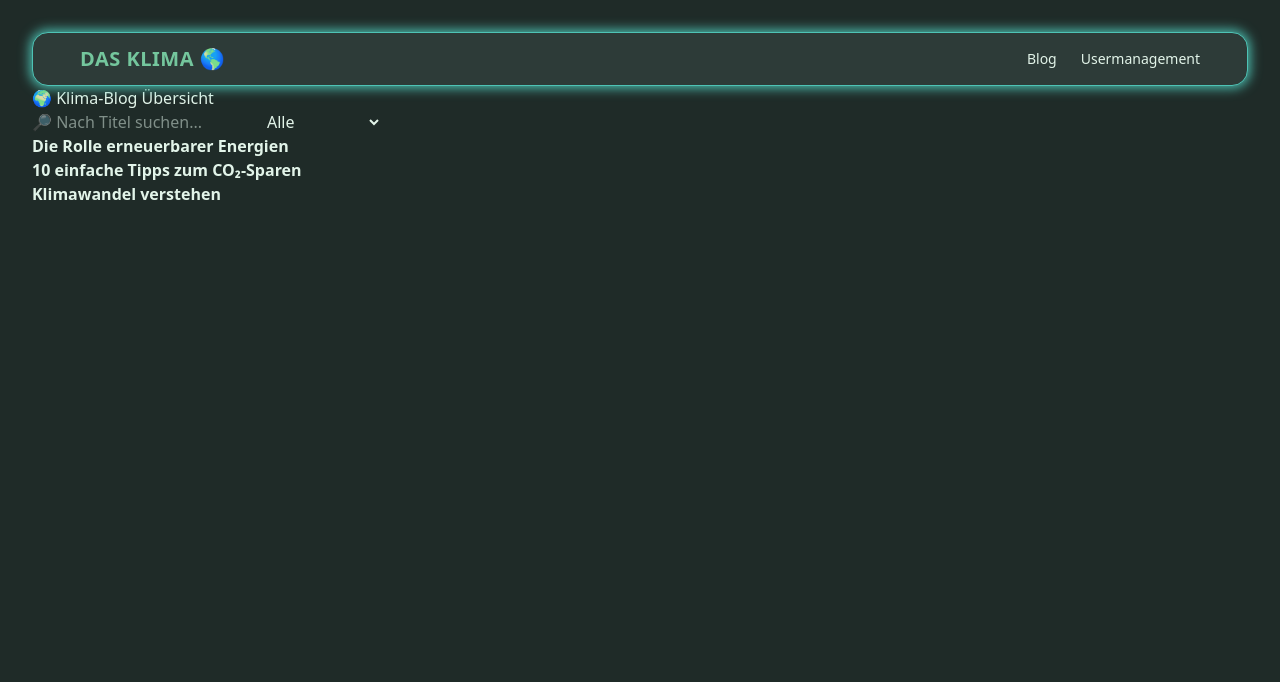
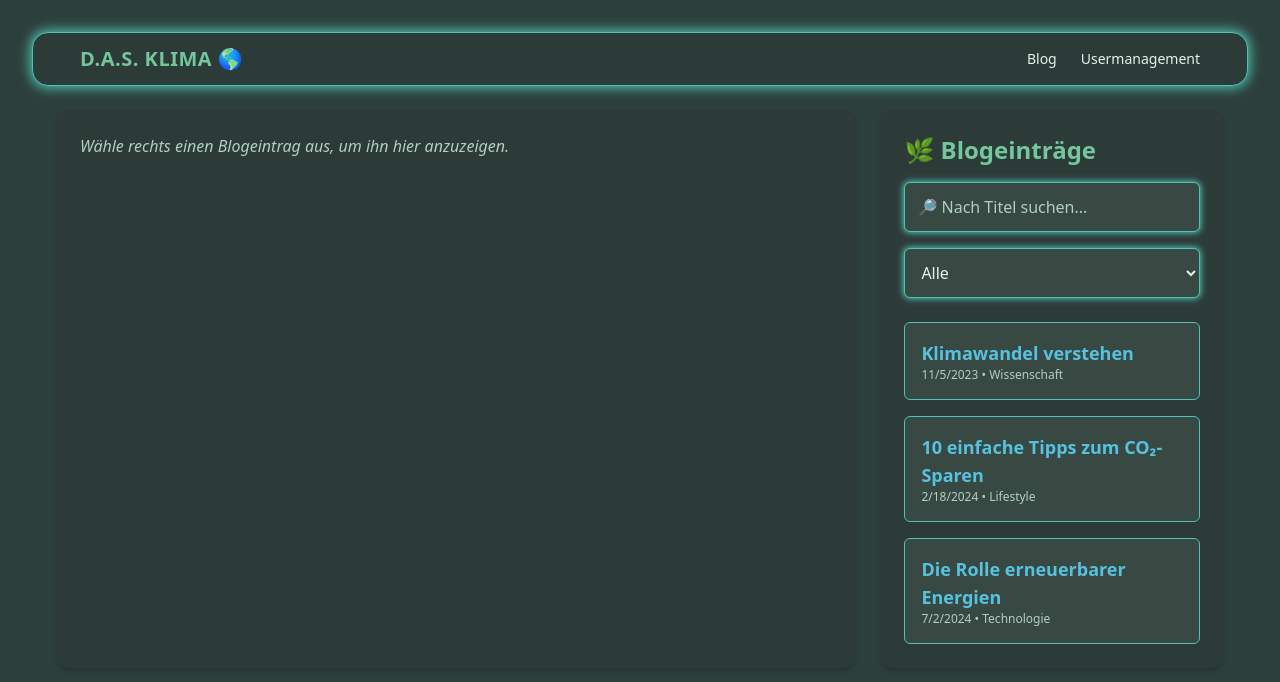
Before and after one commit to daincoding/dasklima, a React (Vite) app: page /blogoverview in a window 1280 px wide. Shown: the top 682 px of the page. Built offline with nearby package versions, Linux system fonts and the light colour scheme.

Commit message:
DAY 1.5 - DESIGN COMMIT

```diff
--- a/src/App.css
+++ b/src/App.css
@@ -2,7 +2,7 @@
 
 :root {
     /* Hintergrundbasis – weich dunkelgrün/bläulich */
-    --cl-base: #1f2b28;
+    --cl-base: #2d3f3b;
     --cl-mantle: #273631;
     --cl-crust: #19201e;
 
--- a/src/components/Navbar.jsx
+++ b/src/components/Navbar.jsx
@@ -9,9 +9,12 @@ function Navbar() {
         >
             <div className="max-w-6xl mx-auto px-4 py-3 flex justify-between items-center">
                 {/* Logo / Title */}
-                <h1 className="text-xl font-bold text-[var(--cl-green)] tracking-wide">
-                    DAS KLIMA 🌎
-                </h1>
+                <Link
+                    to="/"
+                    className="text-xl font-bold text-[var(--cl-green)] tracking-wide hover:text-[var(--cl-blue)] transition-colors"
+                >
+                    D.A.S. KLIMA 🌎
+                </Link>
 
                 {/* Navigation Links */}
                 <ul className="flex space-x-6 text-sm font-medium">
--- a/src/pages/BlogOverview.jsx
+++ b/src/pages/BlogOverview.jsx
@@ -1,12 +1,12 @@
 import { useState, useEffect } from 'react';
+import CommentSection from "../components/CommentSection.jsx";
 
 function BlogUebersicht() {
     const [beitraege, setBeitraege] = useState([]);
-    const [ausgewählt, setAusgewählt] = useState(null);
+    const [ausgewaehlt, setAusgewaehlt] = useState(null);
     const [suchbegriff, setSuchbegriff] = useState('');
-    const [ausgewählteKategorie, setAusgewählteKategorie] = useState('Alle');
+    const [ausgewaehlteKategorie, setAusgewaehlteKategorie] = useState('Alle');
 
-    // Ruft die JSON-Datei ab und speichert sie in beitraege
     useEffect(() => {
         fetch('/data/blogeintrag.json')
             .then((antwort) => antwort.json())
@@ -14,55 +14,89 @@ function BlogUebersicht() {
             .catch((fehler) => console.error('Fehler beim Laden der Daten:', fehler));
     }, []);
 
-    // Alle Kategorien aus den Beiträgen extrahieren und in Liste speichern
     const kategorien = ['Alle', ...new Set(beitraege.map(eintrag => eintrag.kategorie))];
 
-    // Beiträge filtern nach Suchbegriff und Kategorie
     const gefilterteBeitraege = beitraege
         .filter(eintrag =>
             eintrag.titel.toLowerCase().includes(suchbegriff.toLowerCase()) &&
-            (ausgewählteKategorie === 'Alle' || eintrag.kategorie === ausgewählteKategorie)
+            (ausgewaehlteKategorie === 'Alle' || eintrag.kategorie === ausgewaehlteKategorie)
         )
-        .sort((a, b) => new Date(b.datum) - new Date(a.datum));
+        .sort((a, b) => new Date(a.datum) - new Date(b.datum)); // älteste zuerst
 
     return (
-        <div >
-            <h1>🌍 Klima-Blog Übersicht</h1>
-    {/*Suchfeld für Titel*/}
+        <div className="flex flex-col md:flex-row gap-6 p-6 max-w-7xl mx-auto text-[var(--cl-text)]">
+
+            {/* Linke Seite: Detailansicht */}
+            <div className="w-full md:w-[70%] bg-[var(--cl-surface0)] p-6 rounded-xl shadow-md">
+                {ausgewaehlt ? (
+                    <div>
+                        <h2 className="text-2xl font-bold mb-2 text-[var(--cl-sky)]">{ausgewaehlt.titel}</h2>
+                        <p className="text-sm text-[var(--cl-subtext1)] mb-2">
+                            {ausgewaehlt.kategorie} • {new Date(ausgewaehlt.datum).toLocaleDateString()}
+                        </p>
+                        <p className="text-[var(--cl-subtext0)] mb-4">
+                            <strong>{ausgewaehlt.kurzbeschreibung}</strong>
+                        </p>
+                        <p className="leading-relaxed whitespace-pre-line">{ausgewaehlt.text}</p>
+
+                        {/* Kommentarbereich */}
+                        <CommentSection postId={`blog-${ausgewaehlt.id}`} />
+                    </div>
+                ) : (
+                    <p className="italic text-[var(--cl-subtext1)]">
+                        Wähle rechts einen Blogeintrag aus, um ihn hier anzuzeigen.
+                    </p>
+                )}
+            </div>
+
+
+            {/* Rechte Seite: Liste, Suche, Filter */}
+            <div className="w-full md:w-[30%] bg-[var(--cl-surface0)] p-6 rounded-xl shadow-md">
+                <h1 className="text-2xl font-bold mb-4 text-[var(--cl-green)]">🌿 Blogeinträge</h1>
+
+                {/* Suchfeld */}
                 <input
                     type="text"
                     placeholder="🔎 Nach Titel suchen..."
                     value={suchbegriff}
                     onChange={(e) => setSuchbegriff(e.target.value)}
+                    className="w-full p-3 mb-4 rounded-md bg-[var(--cl-surface1)] text-[var(--cl-text)]
+            placeholder:text-[var(--cl-subtext1)] border border-[var(--cl-teal)]
+            shadow-[0_0_6px_1px_var(--cl-teal)] focus:outline-none focus:ring-2
+            focus:ring-[var(--cl-green)] transition"
                 />
-    {/*Dropdown-Menü für Kategorien*/}
+
+                {/* Kategorie-Filter */}
                 <select
-                value={ausgewählteKategorie}
-                onChange={(e) => setAusgewählteKategorie(e.target.value)}
+                    value={ausgewaehlteKategorie}
+                    onChange={(e) => setAusgewaehlteKategorie(e.target.value)}
+                    className="w-full p-3 mb-6 rounded-md bg-[var(--cl-surface1)] text-[var(--cl-text)]
+            border border-[var(--cl-teal)] shadow-[0_0_6px_1px_var(--cl-teal)]"
                 >
                     {kategorien.map((kat, idx) => (
                         <option key={idx} value={kat}>{kat}</option>
                     ))}
                 </select>
-    {/*Zeigt die gefilterten Beiträge als Liste*/}
-            <ul>
+
+                {/* Beitragliste */}
+                <ul className="space-y-4">
                     {gefilterteBeitraege.map((eintrag) => (
-                    <li key={eintrag.id} style={{ cursor: 'pointer' }}>
-                        <strong onClick={() => setAusgewählt(eintrag)}>{eintrag.titel}</strong>
+                        <li
+                            key={eintrag.id}
+                            onClick={() => setAusgewaehlt(eintrag)}
+                            className="cursor-pointer p-4 rounded-md bg-[var(--cl-surface1)]
+                hover:bg-[var(--cl-surface2)] border border-[var(--cl-teal)] transition"
+                        >
+                            <h2 className="text-lg font-semibold text-[var(--cl-blue)]">{eintrag.titel}</h2>
+                            <p className="text-xs text-[var(--cl-subtext1)]">
+                                {new Date(eintrag.datum).toLocaleDateString()} • {eintrag.kategorie}
+                            </p>
                         </li>
                     ))}
                 </ul>
-    {/*Wenn ein Beitrag ausgewählt ist, zeige das an*/}
-            {ausgewählt && (
-                <div >
-                    <h2>{ausgewählt.titel}</h2>
-                    <p><em>{ausgewählt.kategorie} • {new Date(ausgewählt.datum).toLocaleDateString()}</em></p>
-                    <p><strong>{ausgewählt.kurzbeschreibung}</strong></p>
-                    <p>{ausgewählt.text}</p>
             </div>
-            )}
         </div>
     );
 }
 
-export default BlogUebersicht
+export default BlogUebersicht;
--- a/src/pages/Home.jsx
+++ b/src/pages/Home.jsx
@@ -7,9 +7,6 @@ const Home = () => {
         <div className="min-h-screen bg-[var(--cl-base)] text-[var(--cl-text)] px-6 py-10">
 
             <DesignShowcase />
-
-            <CommentSection />
-
         </div>
     );
 };
```
Lines whose indentation alone changed are shown as unchanged.
